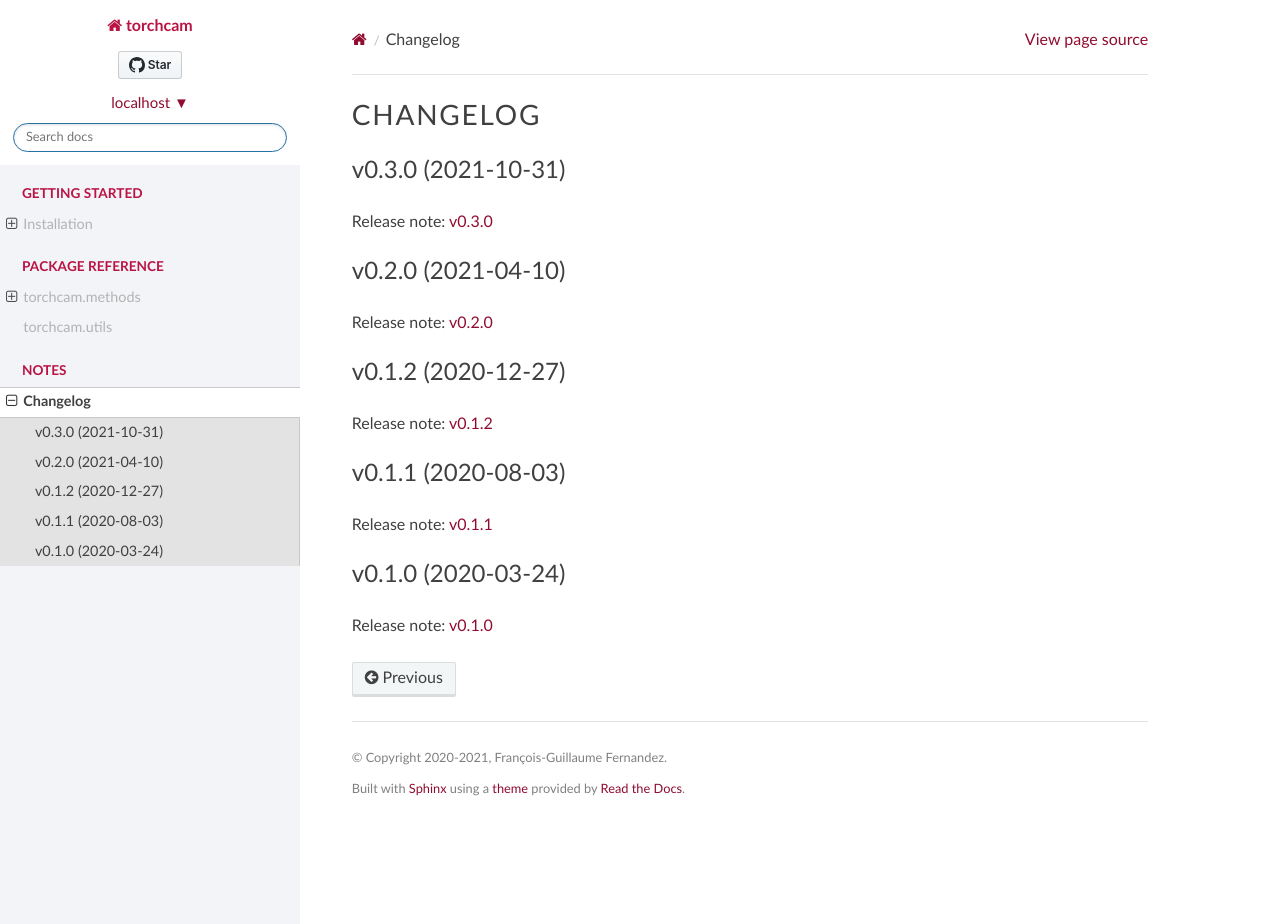
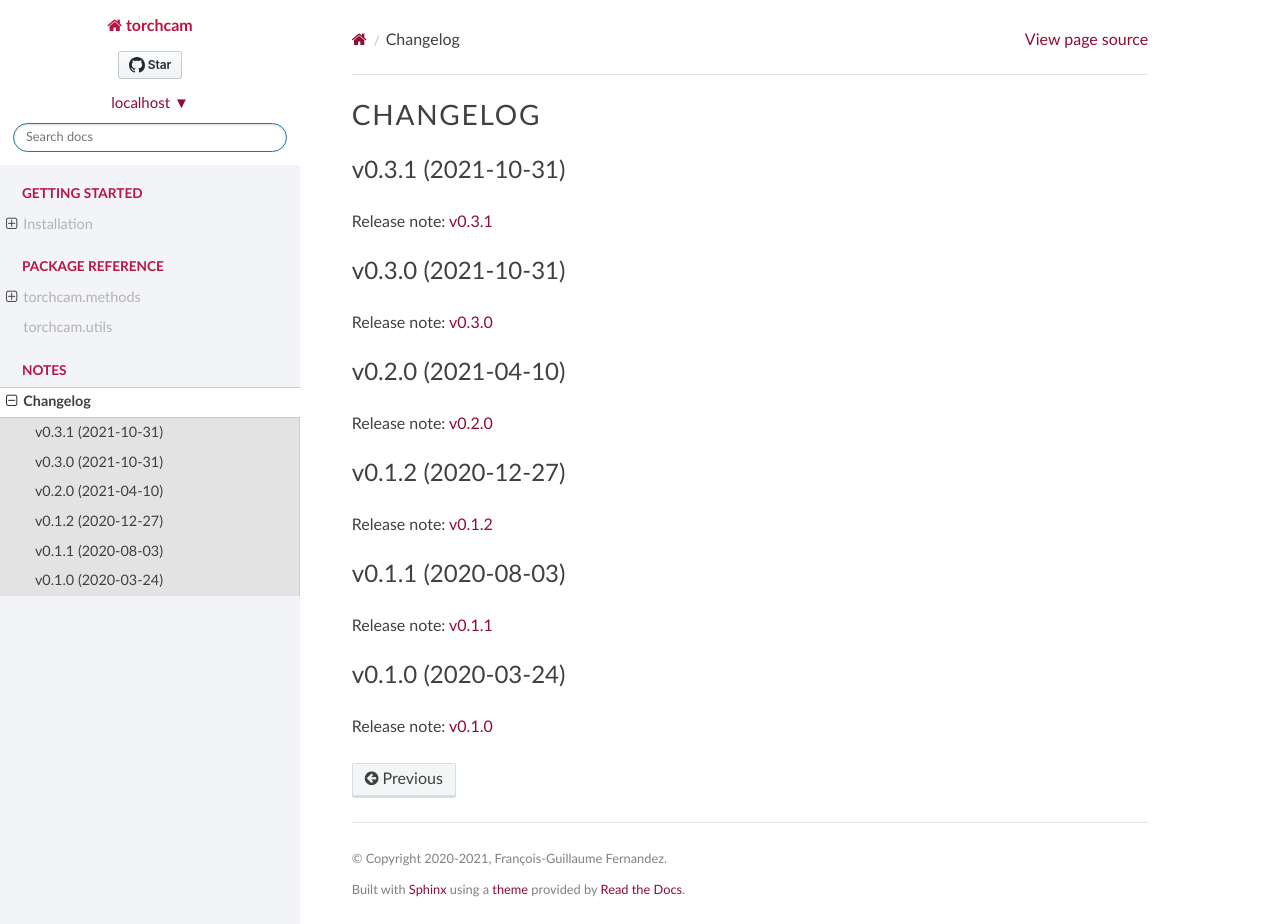
Before and after one commit to frgfm/torch-cam, a Sphinx documentation site: the page built from docs/source/changelog.rst, in a window 1280 px wide and 924 px high. Built offline with Sphinx 7.4.7 and the Read the Docs theme 2.0.0, drawn with Linux system fonts in a browser that asks for light colours; comment, search, counter and statistics services are not loaded; the version number is read from the project's files by our own code.

Commit message:
chore: Made post release modifications (#108)
* chore: Updated release job

* docs: Updated documentation

* docs: Updated README badge

* chore: Updated package version

```diff
--- a/docs/source/_static/js/custom.js
+++ b/docs/source/_static/js/custom.js
@@ -3,11 +3,12 @@
 
 // These two things need to be updated at each release for the version selector.
 // Last stable version
-const stableVersion = "v0.3.0"
+const stableVersion = "v0.3.1"
 // Dictionary doc folder to label. The last stable version should have an empty key.
 const versionMapping = {
     "latest": "latest",
-    "": "v0.3.0 (stable)",
+    "": "v0.3.1 (stable)",
+    "v0.3.0": "v0.3.0",
     "v0.2.0": "v0.2.0",
     "v0.1.2": "v0.1.2",
     "v0.1.1": "v0.1.1",
--- a/docs/source/changelog.rst
+++ b/docs/source/changelog.rst
@@ -1,5 +1,9 @@
 Changelog
 =========
+
+v0.3.1 (2021-10-31)
+-------------------
+Release note: `v0.3.1 <https://github.com/frgfm/torch-cam/releases/tag/v0.3.1>`_
 
 v0.3.0 (2021-10-31)
 -------------------
--- a/setup.py
+++ b/setup.py
@@ -12,7 +12,7 @@
 
 from setuptools import find_packages, setup
 
-version = '0.3.1a0'
+version = '0.3.2a0'
 sha = 'Unknown'
 package_name = 'torchcam'
 
```
Also changed, not shown: README.md (+1 -1 lines), 2 other files.
